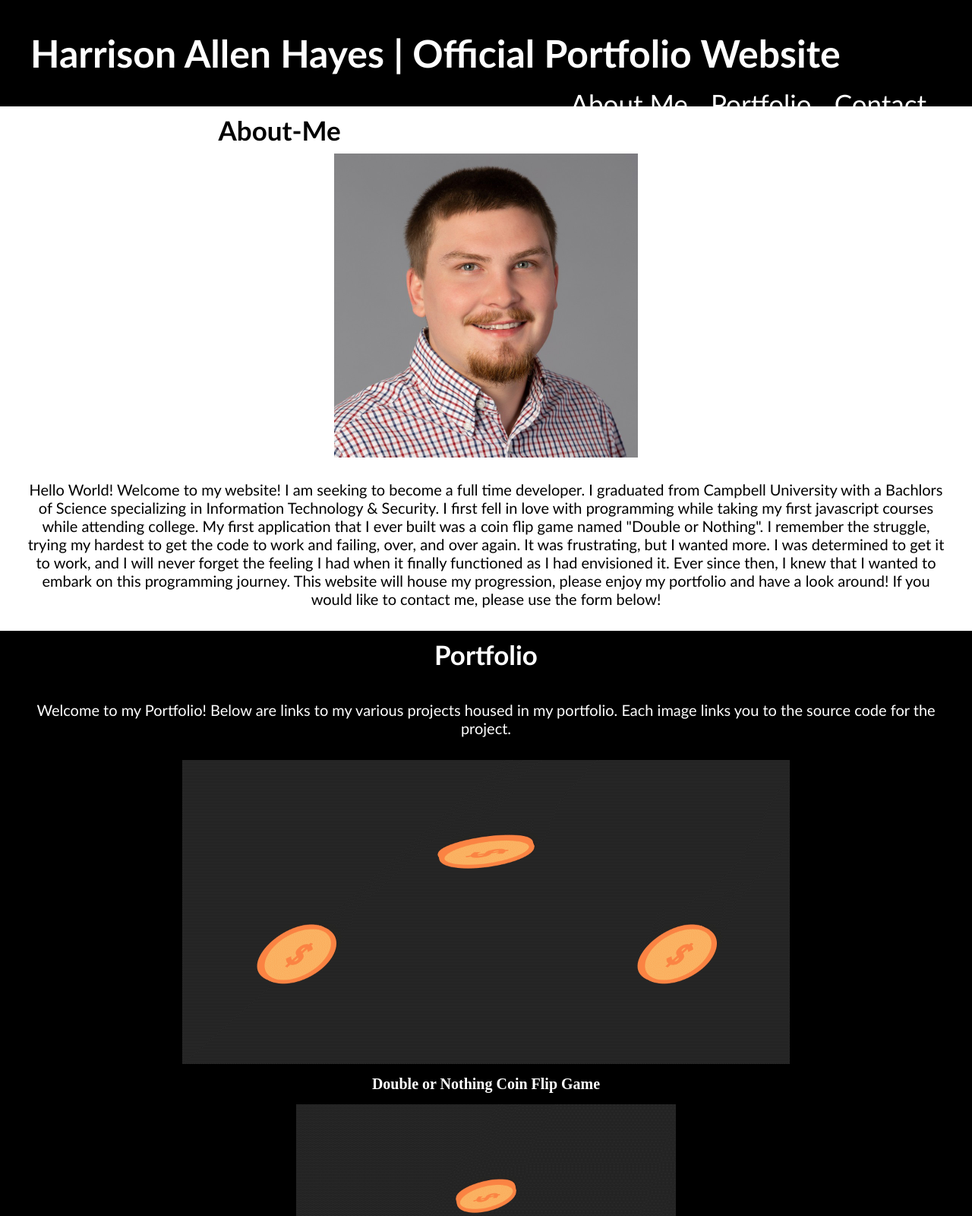
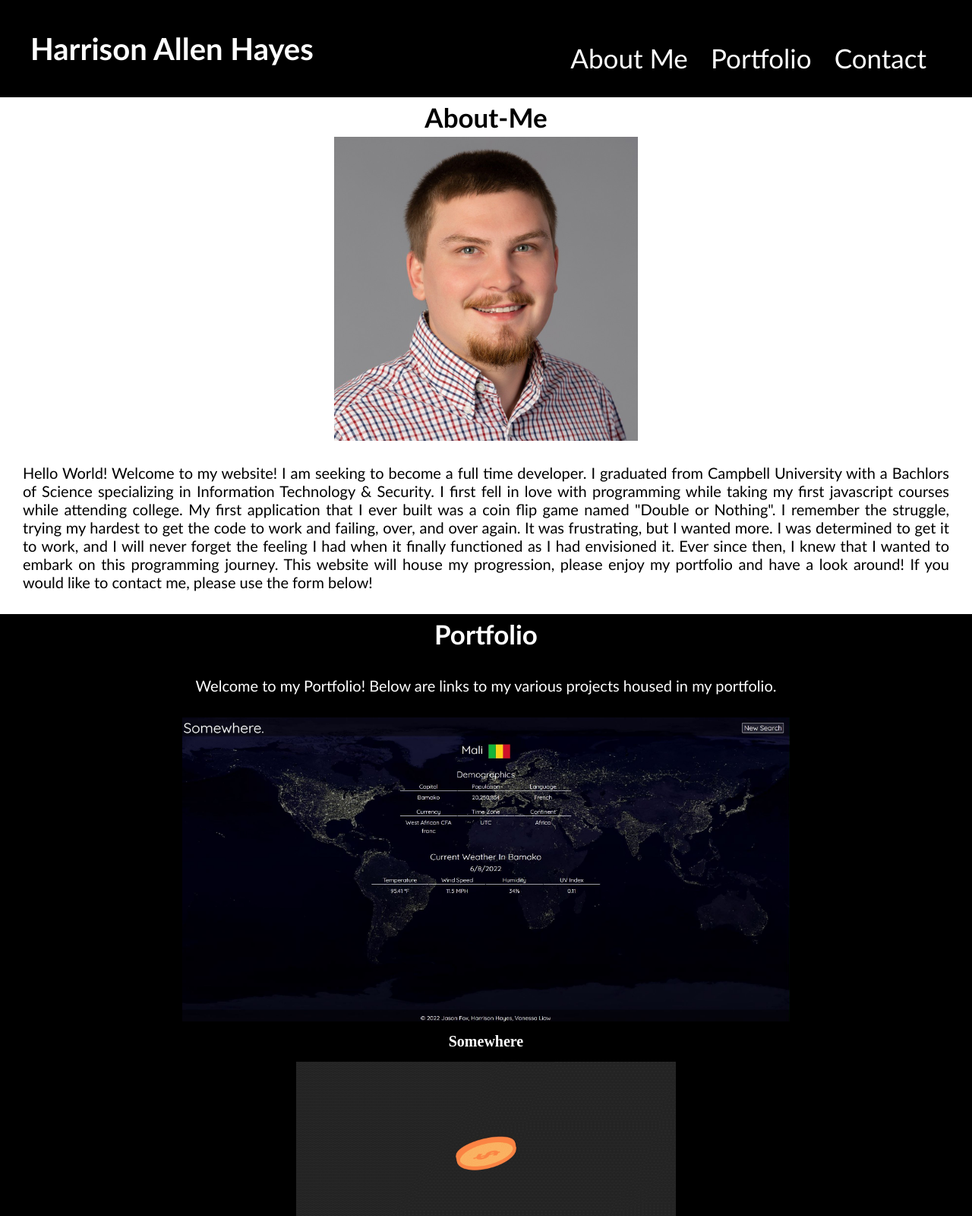
Before and after one commit to HarrisonHayes/Advanced-CSS, a plain HTML site: page index.html in a window 1280 px wide. Shown: the top 1600 px of the page at 76% size. Drawn offline with Linux system fonts and the light colour scheme.

Commit message:
Final Commit

```diff
--- a/assets/style.css
+++ b/assets/style.css
@@ -12,7 +12,7 @@
 }
 header h1 {
     display: inline-block;
-    font-size: 50px;
+    font-size: 40px;
 }
 
 header nav ul {
@@ -65,7 +65,7 @@
     font-weight: bolder;
     font-size: 35px;
     text-align: center;
-    padding: 10px;
+    padding: 5px;
 
 }
 .portfolio h2 {
@@ -87,6 +87,7 @@
 .about-me p {
     background-color: white;
     color: black;
+    text-align: justify;
 }
 
 .section {
@@ -106,7 +107,7 @@
     margin-top: 25;
     padding-left: 15px;
     padding-right: 15px;
-    border: 1px solid black;
+    border: 2px solid black;
     outline: none;
 
 }
@@ -121,7 +122,7 @@
     color: black;
     margin-top: 20px;
     padding: 15px;
-    background-color: greenyellow;
+    background-color: rgb(175, 255, 47);
     font-size: 16px;
     border: none;
     cursor: pointer;
--- a/index.html
+++ b/index.html
@@ -16,7 +16,7 @@
 
     <header>
 
-        <h1>Harrison Allen Hayes | Official Portfolio Website</h1>
+        <h1>Harrison Allen Hayes</h1>
 
         <nav>
 
@@ -34,7 +34,6 @@
                 </li>
 
             </ul>
-
 
         </nav>
 
@@ -62,26 +61,26 @@
                 <h2>Portfolio</h2>
 
                 <p>
-                    Welcome to my Portfolio! Below are links to my various projects housed in my portfolio. Each image links you to the source code for the project.
+                    Welcome to my Portfolio! Below are links to my various projects housed in my portfolio.
                 </p>
 
                 <div id="image-grid" class="image-grid">
 
 
 
-                <a href="https://github.com/HayesGithub/Double-or-Nothing-Game" target="_blank">
+                <a href="https://jthefox.github.io/somewhere-project/" target="_blank">
 
-                    <img width="800" height="400" src="./assets/coinflip.gif">
+                    <img width="800" height="400" src="./assets/Somewhere.JPG">
 
                 </a>
-                <div class="description">Double or Nothing Coin Flip Game</div>
+                <div class="description">Somewhere</div>
 
                 <a href="https://github.com/HayesGithub/Double-or-Nothing-Game" target="_blank">
 
                     <img width="500" height="400" src="./assets/coinflip.gif">
 
                 </a>
-                <div class="description">Future Project</div>
+                <div class="description">Double or Nothing: Coinflip game</div>
 
                 </div>
 
```
Also changed, not shown: assets/Somewhere.JPG (added), assets/portfolioIMG.JPG (added), 1 other file.
